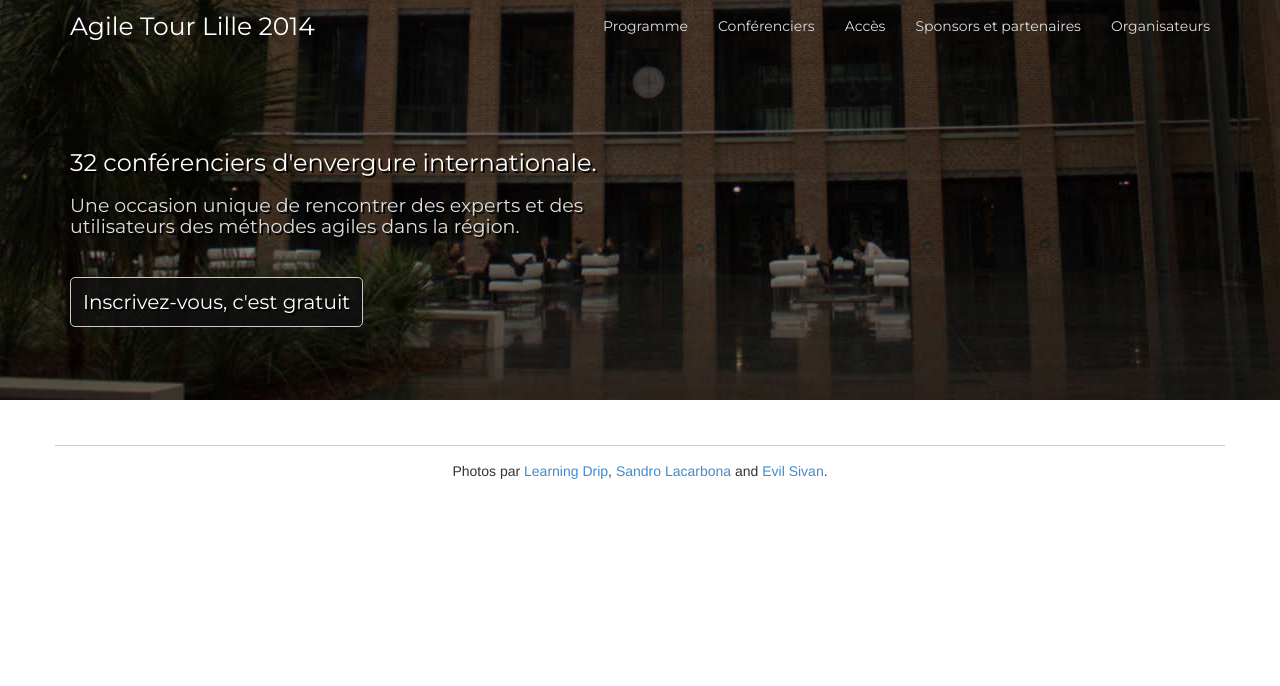
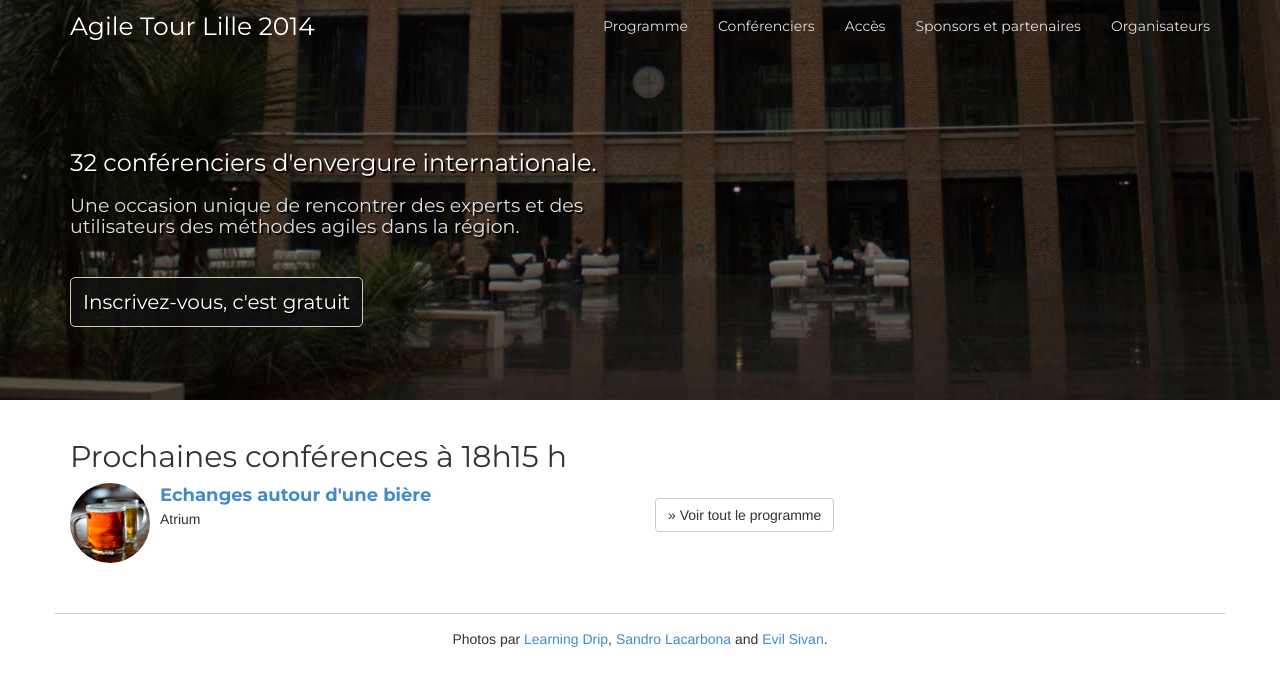
Before and after one commit to jak78/agile-tour-lille-2017, a Jekyll site: the page built from index.html, in a window 1280 px wide. Shown: the top 686 px of the page. Built offline with Jekyll 4.4.1, drawn with Linux system fonts in a browser that asks for light colours; nearby versions of some CDN libraries.

Commit message:
change the split

```diff
--- a/index.html
+++ b/index.html
@@ -21,7 +21,7 @@ layout: default
 <div class="container slots">
     {% for part in site.data.schedule %}
     {% for slot in part %}
-    <div id="slot-{{slot.hour | spil:'h'|first }}" class="conference-slot hidden">
+    <div id="slot-{{slot.hour | split:'h' |first }}" class="conference-slot hidden">
         <div><h2>Prochaines conférences à {{ slot.hour }} h</h2></div>
 
         <div class="slot row">
```
